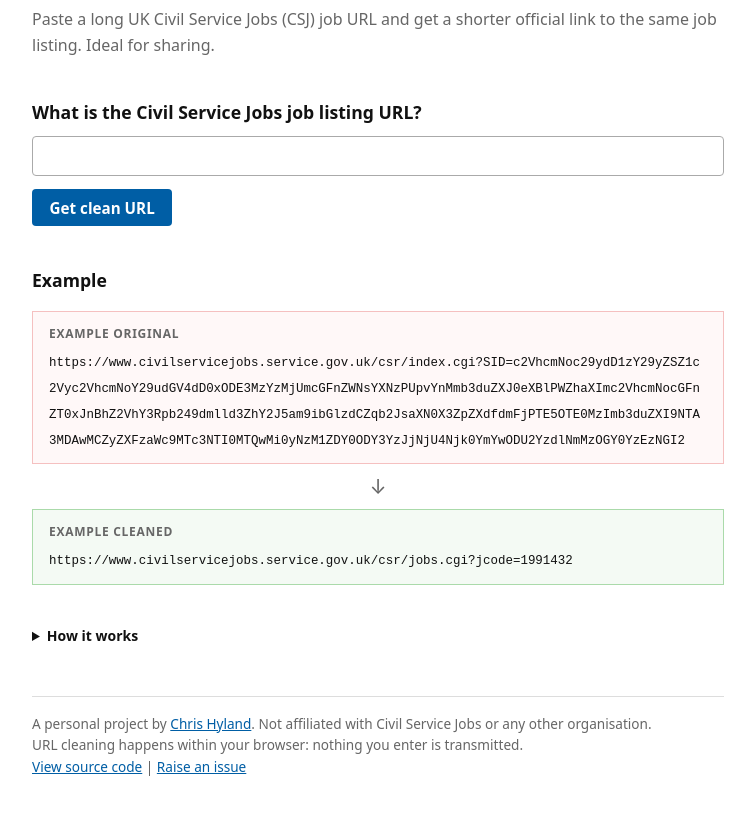
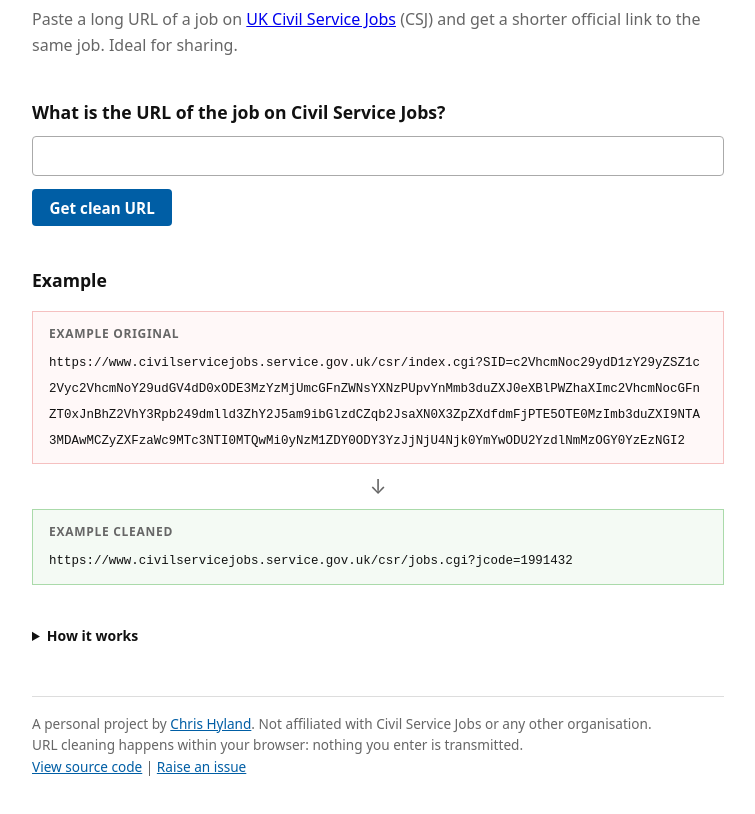
Before and after one commit to chrishylanduk/csjcleaner, a website built with Vite: page index.html in a window 1280 px wide. Shown: the part 92-906 px from the top of the page, without its empty margins (262-1017 px from the left). Built offline with nearby package versions, Linux system fonts and the light colour scheme.

Commit message:
feat: content tweaks, add icon

```diff
--- a/index.html
+++ b/index.html
@@ -6,7 +6,7 @@
     <title>CSJCleaner.com: Shorter UK Civil Service Jobs job URLs</title>
     <meta
       name="description"
-      content="Paste a long Civil Service Jobs (CSJ) job URL and get a shorter official link to the same job listing. Ideal for sharing."
+      content="Paste a long URL of a job on UK Civil Service Jobs (CSJ) get a shorter official link to the same job. Ideal for sharing."
     />
     <meta name="robots" content="index, follow" />
     <link rel="canonical" href="https://www.csjcleaner.com/" />
@@ -14,12 +14,13 @@
     <meta property="og:title" content="CSJCleaner.com: Shorter UK Civil Service Jobs URLs" />
     <meta
       property="og:description"
-      content="Paste a long Civil Service Jobs (CSJ) job URL and get a shorter official link to the same job listing. Ideal for sharing."
+      content="Paste a long URL of a job on UK Civil Service Jobs (CSJ) get a shorter official link to the same job. Ideal for sharing."
     />
     <meta property="og:type" content="website" />
     <meta property="og:url" content="https://www.csjcleaner.com/" />
 
     <link rel="stylesheet" href="/src/style.css" />
+    <!-- FAVICONS -->
   </head>
 
   <body>
@@ -27,8 +28,15 @@
       <header>
         <h1><a href="/">CSJCleaner.com</a></h1>
         <p class="strapline">
-          Paste a long UK Civil Service Jobs (CSJ) job URL and get a shorter official link to the
-          same job listing. Ideal for sharing.
+          Paste a long URL of a job on
+          <a
+            href="https://www.civilservicejobs.service.gov.uk/"
+            target="_blank"
+            rel="noopener noreferrer"
+            aria-label="UK Civil Service Jobs (opens in new tab)"
+            >UK Civil Service Jobs</a
+          >
+          (CSJ) and get a shorter official link to the same job. Ideal for sharing.
         </p>
       </header>
 
@@ -40,7 +48,7 @@
       </div>
 
       <form id="cleaner-form" novalidate>
-        <h2><label for="url-input">What is the Civil Service Jobs job listing URL?</label></h2>
+        <h2><label for="url-input">What is the URL of the job on Civil Service Jobs?</label></h2>
         <p id="url-error" class="error-message" hidden>
           <span class="visually-hidden">Error:</span>
           <span id="url-error-text"></span>
--- a/package.json
+++ b/package.json
@@ -25,6 +25,7 @@
   },
   "devDependencies": {
     "@eslint/js": "^10.0.1",
+    "@peterek/vite-plugin-favicons": "^2.1.0",
     "eslint": "^10.2.0",
     "eslint-config-prettier": "^10.1.8",
     "husky": "^9.1.7",
--- a/src/main.ts
+++ b/src/main.ts
@@ -63,6 +63,17 @@ function extractCleanUrl(rawUrl: string): string {
   return `https://www.civilservicejobs.service.gov.uk/csr/jobs.cgi?jcode=${jobId}`
 }
 
+input.addEventListener('input', () => {
+  resultArea.hidden = true
+})
+
+input.addEventListener('keydown', (event) => {
+  if (event.key === 'Enter' && !event.shiftKey) {
+    event.preventDefault()
+    form.requestSubmit()
+  }
+})
+
 form.addEventListener('submit', (event) => {
   event.preventDefault()
 
--- /dev/null
+++ b/vite.config.ts
@@ -0,0 +1,6 @@
+import { defineConfig } from 'vite'
+import favicons from '@peterek/vite-plugin-favicons'
+
+export default defineConfig({
+  plugins: [favicons('src/favicon.png', { background: '#367632' })],
+})
```
Also changed, not shown: src/favicon.png (added), 1 other file.
